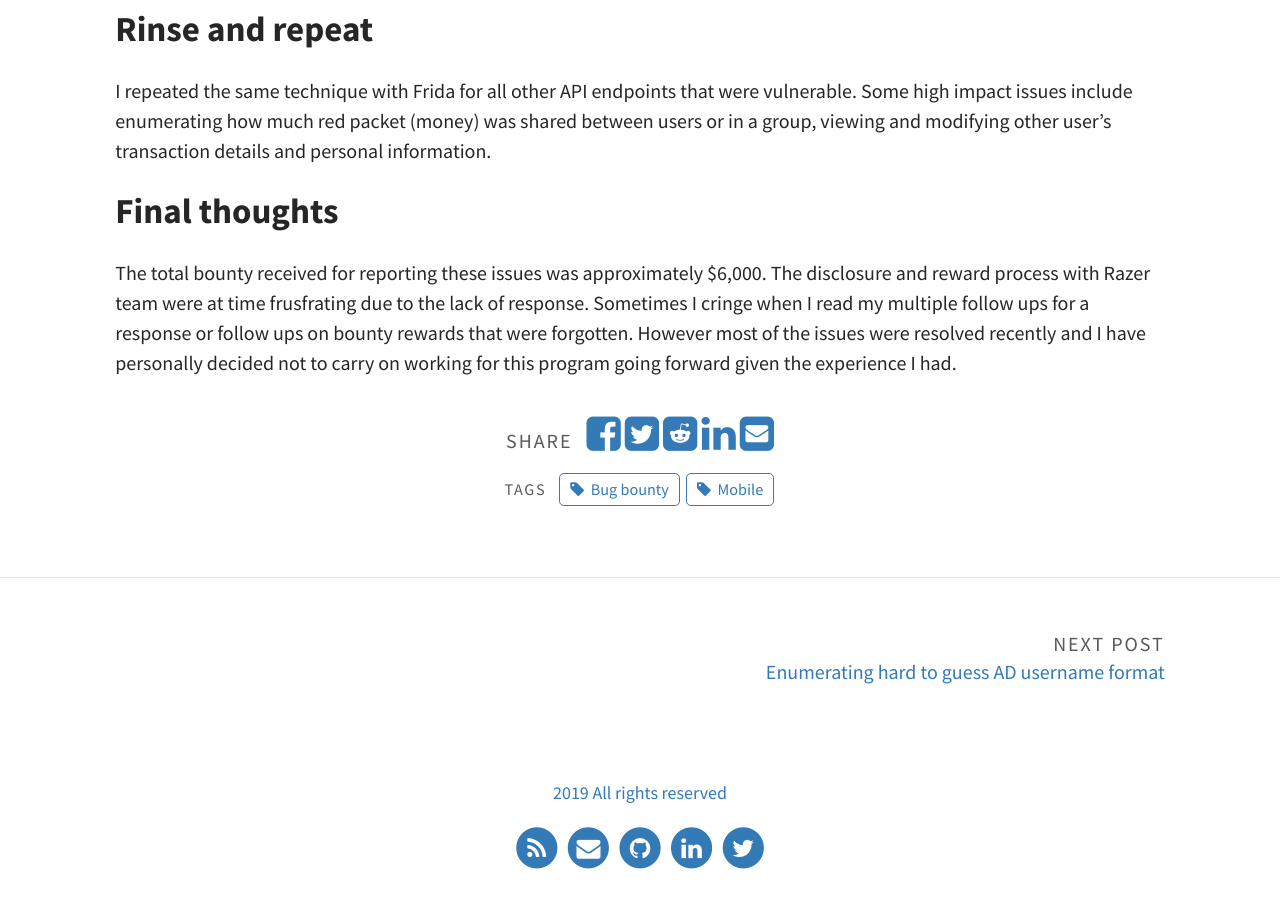
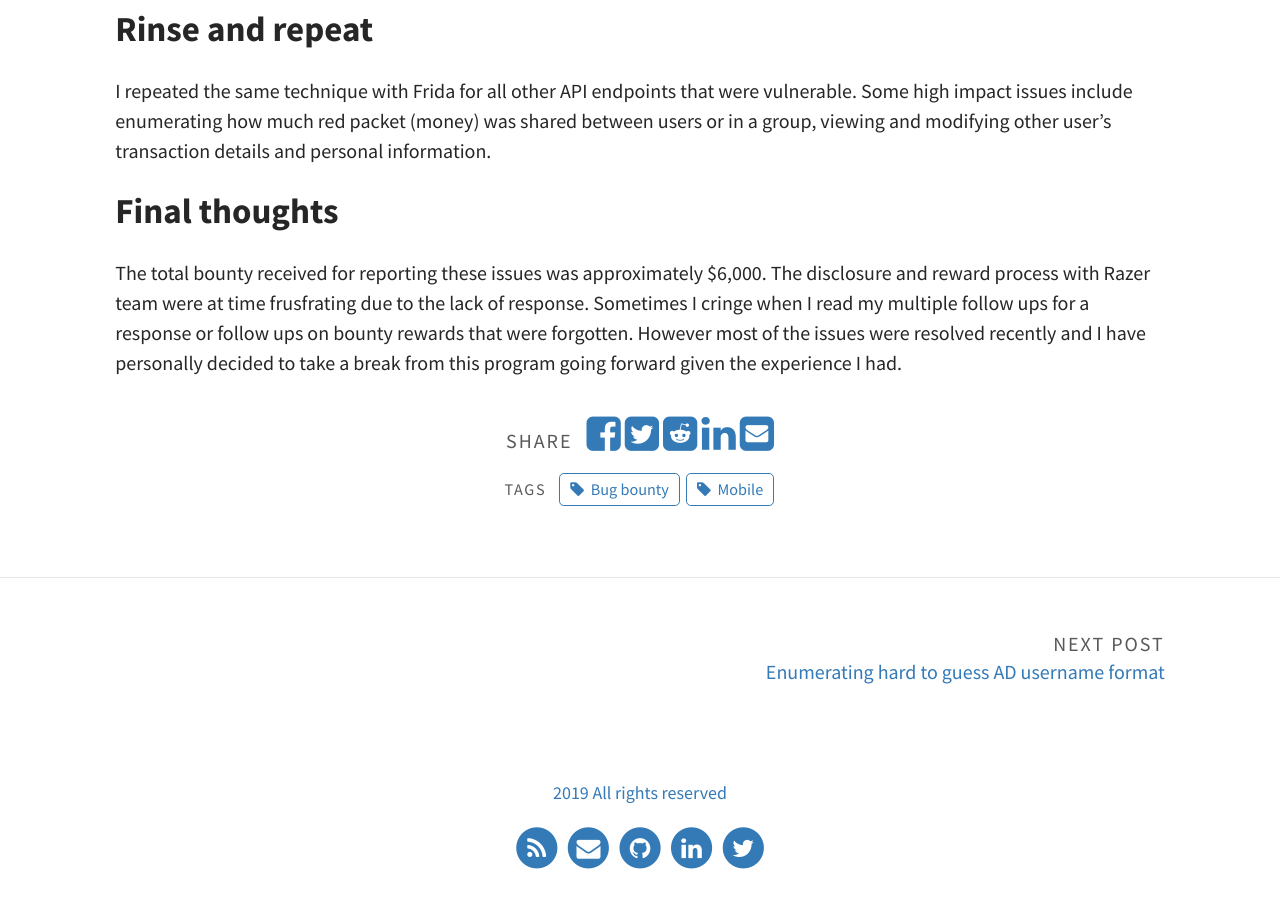
Before and after one commit to Sambal0x/sambal0x.github.io, a Jekyll site: the page built from _posts/2020-04-20-Hacking-razer-pay-ewallet-app.md, in a window 1280 px wide and 900 px high, scrolled down 7045 px. Built offline with Jekyll 4.4.1, drawn with Linux system fonts in a browser that asks for light colours; some of the changed text lies outside the part shown.

Commit message:
Update 2020-04-20-Hacking-razer-pay-ewallet-app.md

```diff
--- a/_posts/2020-04-20-Hacking-razer-pay-ewallet-app.md
+++ b/_posts/2020-04-20-Hacking-razer-pay-ewallet-app.md
@@ -95,4 +95,4 @@ I repeated the same technique with Frida for all other API endpoints that were v
 
 
 ## Final thoughts
-The total bounty received for reporting these issues was approximately $6,000. The disclosure and reward process with Razer team were at time frusfrating due to the lack of response. Sometimes I cringe when I read my multiple follow ups for a response or follow ups on bounty rewards that were forgotten. However most of the issues were resolved recently and I have personally decided not to carry on working for this program going forward given the experience I had.
+The total bounty received for reporting these issues was approximately $6,000. The disclosure and reward process with Razer team were at time frusfrating due to the lack of response. Sometimes I cringe when I read my multiple follow ups for a response or follow ups on bounty rewards that were forgotten. However most of the issues were resolved recently and I have personally decided to take a break from this program going forward given the experience I had.
```
Also changed, not shown: other parts of _posts/2020-04-20-Hacking-razer-pay-ewallet-app.md (+1 -1 lines).
